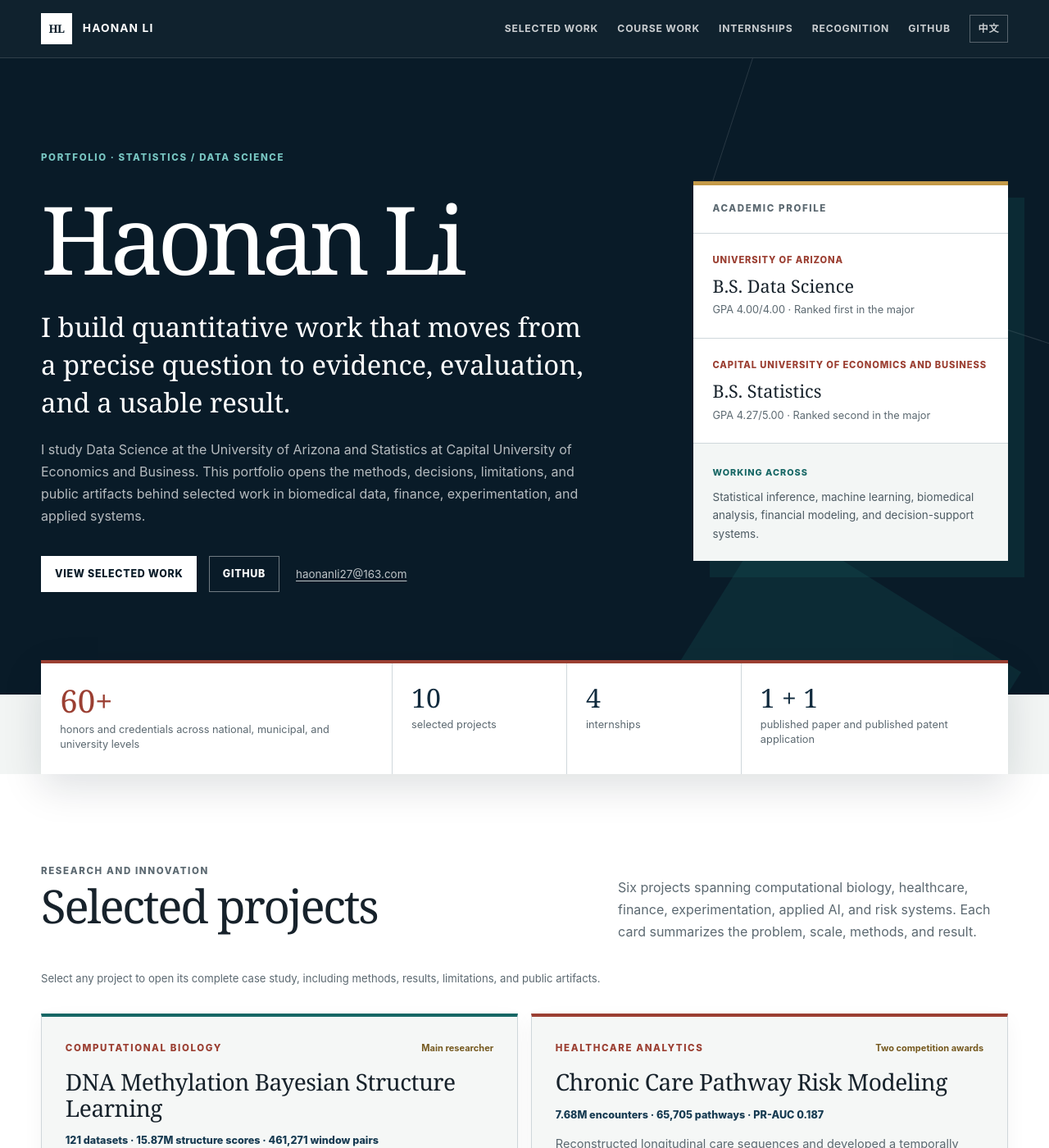
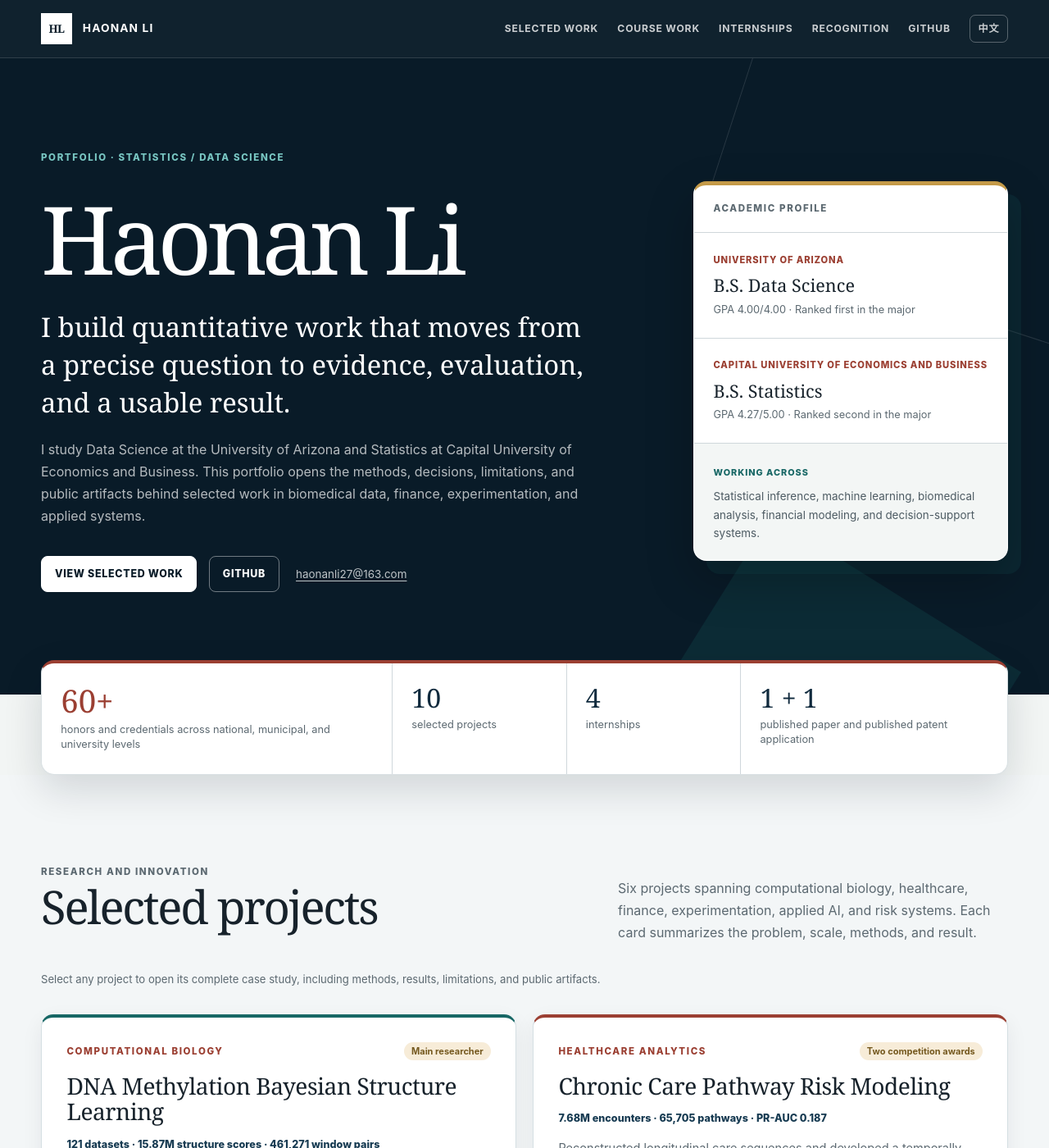
Before and after one commit to haonan-li-source/lihaonan.github.io, a Jekyll site: the page built from index.md, in a window 1280 px wide and 1400 px high. Shown: the whole window at 82% size. Built offline with Jekyll 4.4.1, drawn with Linux system fonts in a browser that asks for light colours.

Commit message:
Soften portfolio with rounded interactive surfaces

```diff
--- a/assets/css/style.scss
+++ b/assets/css/style.scss
@@ -58,7 +58,7 @@ th { background: var(--paper-blue); }
 .site-nav { display: flex; align-items: center; gap: 1.45rem; }
 .site-nav a { color: rgba(255,255,255,.78); font-size: .76rem; font-weight: 720; letter-spacing: .065em; text-decoration: none; text-transform: uppercase; }
 .site-nav a:hover { color: #fff; }
-.language-link { padding: .38rem .6rem; border: 1px solid rgba(255,255,255,.3); }
+.language-link { padding: .38rem .6rem; border: 1px solid rgba(255,255,255,.3); border-radius: 7px; }
 .nav-toggle { display: none; padding: .35rem 0; color: #fff; background: transparent; border: 0; border-bottom: 1px solid rgba(255,255,255,.6); font: inherit; font-size: .78rem; font-weight: 700; text-transform: uppercase; }
 
 .site-main { min-height: 72vh; }
@@ -80,14 +80,14 @@ th { background: var(--paper-blue); }
 .hero-statement { max-width: 760px; margin-bottom: 1.35rem; color: #fff; font-family: Georgia, "Times New Roman", "Noto Serif SC", serif; font-size: clamp(1.42rem, 2.6vw, 2.05rem); line-height: 1.4; }
 .hero-lead { max-width: 760px; color: rgba(255,255,255,.7); font-size: 1rem; }
 .hero-actions { display: flex; flex-wrap: wrap; align-items: center; gap: .9rem; margin-top: 2.2rem; }
-.button { display: inline-flex; min-height: 44px; align-items: center; justify-content: center; padding: .62rem 1rem; border: 1px solid currentColor; border-radius: 0; font-size: .78rem; font-weight: 760; letter-spacing: .055em; text-decoration: none; text-transform: uppercase; }
+.button { display: inline-flex; min-height: 44px; align-items: center; justify-content: center; padding: .62rem 1rem; border: 1px solid currentColor; border-radius: 8px; font-size: .78rem; font-weight: 760; letter-spacing: .055em; text-decoration: none; text-transform: uppercase; }
 .button-primary { color: var(--navy-950); background: #fff; border-color: #fff; }
 .button-primary:hover { color: #fff; background: var(--rust-700); border-color: var(--rust-700); }
 .button-secondary { color: #fff; background: transparent; border-color: rgba(255,255,255,.42); }
 .button-secondary:hover { color: #fff; border-color: #fff; }
 .text-link { margin-left: .35rem; color: rgba(255,255,255,.74); font-size: .84rem; }
 .text-link:hover { color: #fff; }
-.academic-panel { color: var(--ink); background: #fff; border-top: 5px solid var(--gold-500); box-shadow: 20px 20px 0 rgba(23,103,101,.2); }
+.academic-panel { overflow: hidden; color: var(--ink); background: #fff; border: 1px solid rgba(255,255,255,.3); border-top: 5px solid var(--gold-500); border-radius: 16px; box-shadow: 0 24px 58px rgba(0,0,0,.24), 16px 16px 0 rgba(23,103,101,.16); }
 .academic-panel .panel-label { margin: 0; padding: 1.2rem 1.5rem; color: var(--muted); border-bottom: 1px solid var(--line); }
 .academic-item { padding: 1.45rem 1.5rem; border-bottom: 1px solid var(--line); }
 .academic-item span { display: block; margin-bottom: .5rem; color: var(--rust-700); font-size: .7rem; font-weight: 760; letter-spacing: .075em; text-transform: uppercase; }
@@ -98,30 +98,31 @@ th { background: var(--paper-blue); }
 .academic-note p { margin: .4rem 0 0; color: #4d5b63; font-size: .84rem; }
 
 .proof-bar { position: relative; z-index: 2; margin-top: -42px; }
-.proof-shell { width: var(--page); margin: 0 auto; display: grid; grid-template-columns: 1.45fr .72fr .72fr 1.1fr; background: #fff; border-top: 4px solid var(--rust-700); box-shadow: 0 16px 45px rgba(7, 24, 35, .13); }
+.proof-shell { width: var(--page); margin: 0 auto; overflow: hidden; display: grid; grid-template-columns: 1.45fr .72fr .72fr 1.1fr; background: #fff; border: 1px solid #d9e0e3; border-top: 4px solid var(--rust-700); border-radius: 16px; box-shadow: 0 18px 48px rgba(7, 24, 35, .14); }
 .proof-item { min-height: 130px; padding: 1.65rem 1.45rem; border-right: 1px solid var(--line); }
 .proof-item:last-child { border-right: 0; }
 .proof-item strong { display: block; margin-bottom: .45rem; color: var(--navy-900); font-family: Georgia, serif; font-size: 2rem; font-weight: 500; line-height: 1; }
 .proof-item span { display: block; color: var(--muted); font-size: .8rem; line-height: 1.45; }
 .proof-item-wide strong { color: var(--rust-700); font-size: 2.4rem; }
 
+#work.section-white { background: #f3f6f7; }
 .card-hint { margin: -1.6rem 0 2rem; color: var(--muted); font-size: .82rem; }
-.research-grid { display: grid; grid-template-columns: repeat(2, minmax(0, 1fr)); gap: 1rem; }
-.research-card { position: relative; display: flex; min-height: 340px; flex-direction: column; padding: 1.8rem; background: #f5f7f6; border: 1px solid var(--line); border-top: 4px solid var(--teal-700); box-shadow: 0 8px 24px rgba(9, 27, 40, .045); transition: transform .18s ease, box-shadow .18s ease, border-color .18s ease; }
+.research-grid { display: grid; grid-template-columns: repeat(2, minmax(0, 1fr)); gap: 1.25rem; }
+.research-card { position: relative; display: flex; min-height: 350px; flex-direction: column; overflow: hidden; padding: 1.9rem; background: #fff; border: 1px solid #d5dfe3; border-top: 4px solid var(--teal-700); border-radius: 15px; box-shadow: 0 8px 26px rgba(9, 27, 40, .065); transition: transform .18s ease, box-shadow .18s ease, border-color .18s ease; }
 .research-card:nth-child(3n+2) { border-top-color: var(--rust-700); }
 .research-card:nth-child(3n) { border-top-color: var(--gold-500); }
-.research-card:hover { transform: translateY(-3px); border-color: #aebbc0; box-shadow: 0 16px 36px rgba(9, 27, 40, .09); }
+.research-card:hover { transform: translateY(-4px); border-color: #aebbc0; box-shadow: 0 18px 42px rgba(9, 27, 40, .12); }
 .research-card:focus-within { outline: 3px solid rgba(23, 103, 101, .24); outline-offset: 3px; }
 .card-topline { display: flex; align-items: baseline; justify-content: space-between; gap: 1rem; margin-bottom: 1rem; }
-.card-note { color: #75591f; font-size: .69rem; font-weight: 740; text-align: right; }
+.card-note { padding: .2rem .55rem; color: #75591f; background: #f7ecd8; border-radius: 999px; font-size: .69rem; font-weight: 740; line-height: 1.35; text-align: right; }
 .research-card h3 { margin-bottom: .8rem; font-size: clamp(1.5rem, 2.2vw, 1.92rem); }
 .research-card h3 a { color: var(--ink); text-decoration: none; }
 .research-card h3 a::after { content: ""; position: absolute; inset: 0; z-index: 1; }
 .research-card:hover h3 a { color: var(--rust-700); }
 .research-card > p:not(.eyebrow):not(.card-metric) { color: var(--muted); font-size: .91rem; }
 .card-metric { margin: 0 0 .85rem; color: var(--navy-800); font-size: .79rem; font-weight: 760; }
-.research-tags { display: flex; flex-wrap: wrap; gap: .35rem .65rem; margin-top: auto; padding-top: 1rem; color: var(--teal-700); border-top: 1px solid var(--line); font-size: .71rem; font-weight: 720; letter-spacing: .035em; text-transform: uppercase; }
-.research-tags span:not(:last-child)::after { content: "/"; margin-left: .65rem; color: #9eaaaf; }
+.research-tags { display: flex; flex-wrap: wrap; gap: .42rem; margin-top: auto; padding-top: 1rem; border-top: 1px solid var(--line); font-size: .68rem; font-weight: 720; letter-spacing: .025em; text-transform: uppercase; }
+.research-tags span { padding: .22rem .52rem; color: var(--teal-700); background: #eaf4f3; border: 1px solid #d2e7e4; border-radius: 999px; }
 
 .experience-list { border-top: 2px solid var(--navy-900); }
 .experience-card { position: relative; display: grid; grid-template-columns: 100px minmax(0, 1fr) 150px; gap: 2rem; align-items: start; padding: 2rem 0; border-bottom: 1px solid #bdc8cd; }
@@ -204,7 +205,7 @@ th { background: var(--paper-blue); }
 .project-actions .button { color: #fff; background: var(--navy-900); border-color: var(--navy-900); }
 .project-actions .button:hover { color: #fff; background: var(--rust-700); border-color: var(--rust-700); }
 .portfolio-grid { display: grid; grid-template-columns: repeat(2, minmax(0, 1fr)); gap: 1rem; margin: 2rem 0; }
-.portfolio-card { position: relative; min-height: 220px; padding: 1.5rem; background: var(--paper); border-top: 4px solid var(--navy-900); }
+.portfolio-card { position: relative; min-height: 220px; padding: 1.5rem; background: var(--paper); border: 1px solid var(--line); border-top: 4px solid var(--navy-900); border-radius: 12px; }
 .portfolio-card h3 a { color: var(--ink); text-decoration: none; }
 .portfolio-card h3 a::after { content: ""; position: absolute; inset: 0; }
 .portfolio-card p { color: var(--muted); }
```
